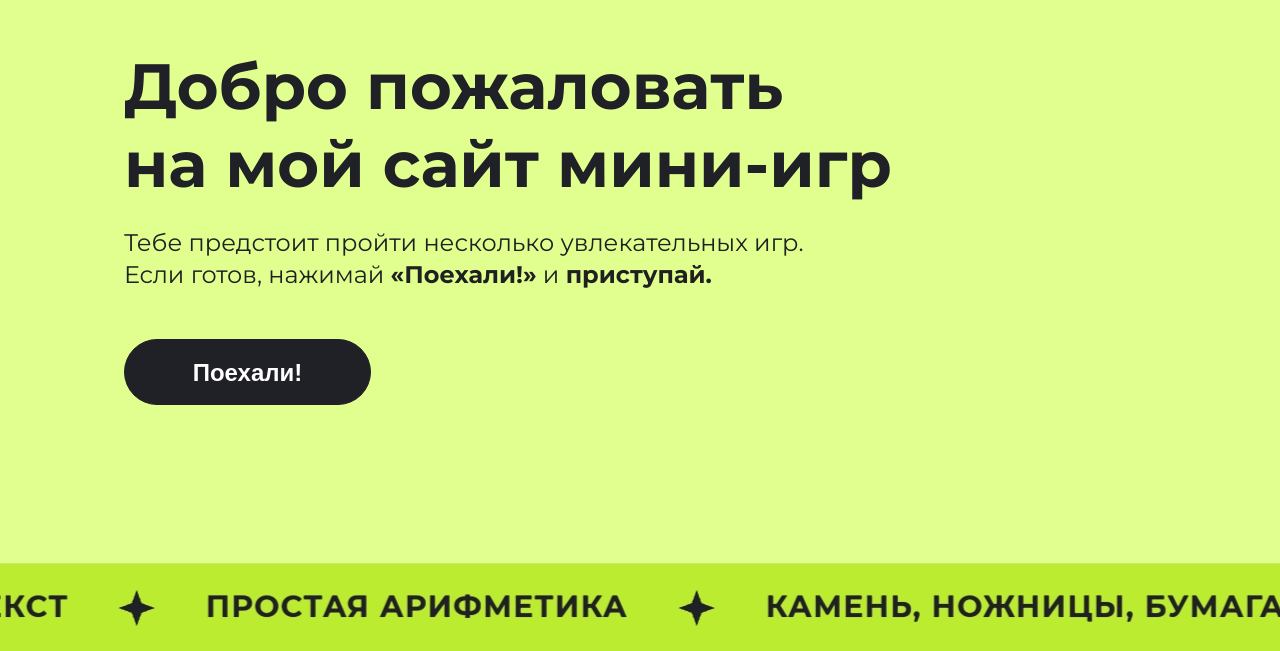
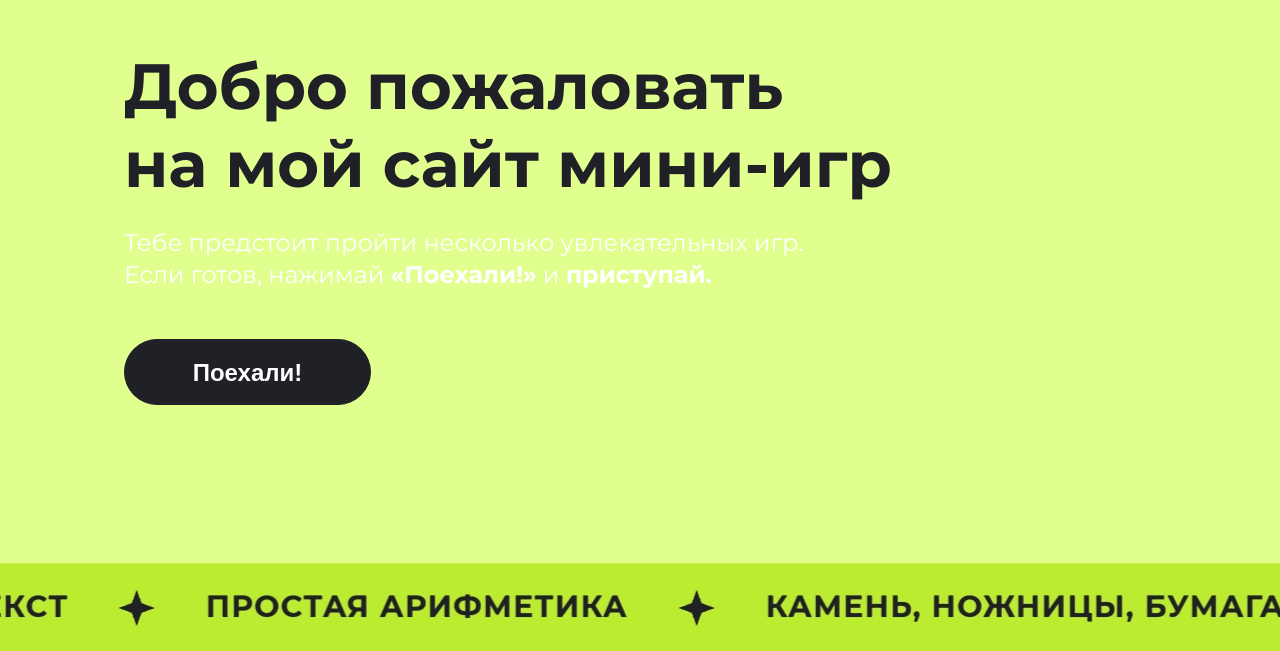
Before and after one commit to metr1cs/2-nd-course-hw., a website: page index.html in a window 1280 px wide. Shown: the part 149-800 px from the top of the page. Drawn offline with nearby package versions, Linux system fonts and the light colour scheme; files that its build step writes are made by us from their sources.

Commit message:
внес правки

```diff
--- a/_header.scss
+++ b/_header.scss
@@ -12,7 +12,7 @@
     text-align: left;
   }
   &__text{
-    color: rgb(32, 32, 32);
+    color: rgb(255, 255, 255);
     font-size: 24px;
     font-weight: 400;
     line-height: 32px;
```
